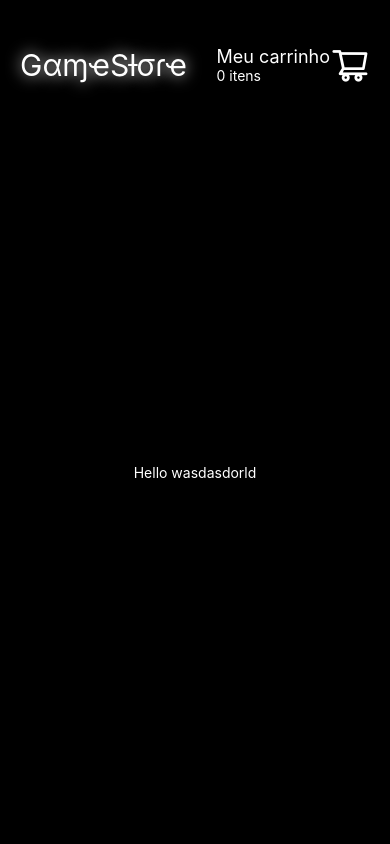
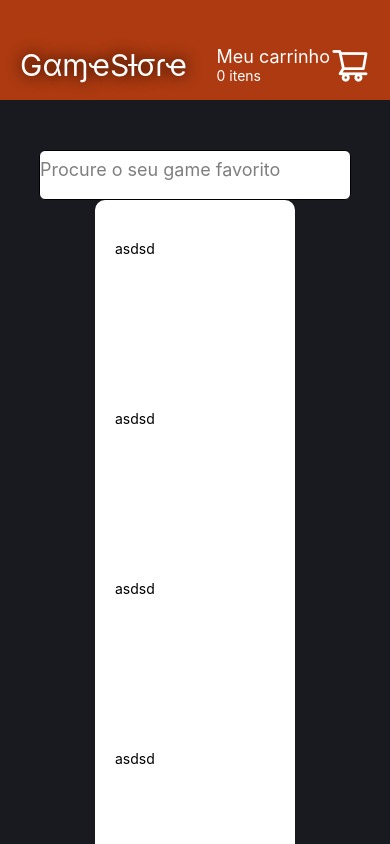
Before and after one commit to caioh123/desafio-supera, a React Native app: screen /HomePage in a window 390 px wide. Shown: the top 844 px of the page. Built offline with nearby package versions, Linux system fonts and the light colour scheme.

Commit message:
finished header, starting input text and game cards

```diff
--- a/App.js
+++ b/App.js
@@ -1,6 +1,4 @@
-import { StatusBar } from 'expo-status-bar';
 import React from 'react';
-import { StyleSheet, Text, View } from 'react-native';
 import { Routes } from './src/router';
 
 export default function App() {
@@ -10,12 +8,3 @@ export default function App() {
     </>
   );
 }
-
-const styles = StyleSheet.create({
-  container: {
-    flex: 1,
-    backgroundColor: '#fff',
-    alignItems: 'center',
-    justifyContent: 'center',
-  },
-});
--- /dev/null
+++ b/src/components/GameCard.js
@@ -0,0 +1,36 @@
+import React from 'react'
+import {ScrollView, Text, StyleSheet, View} from "react-native"
+
+export const GameCard = ({data}) => {
+
+    return (
+        <ScrollView style={styles.container}>
+            {data.map((res, i) =>
+            <View style={styles.cardContainer}>
+                <Text style={{color: "black"}}>asdsd</Text>
+            </View>
+            )}
+
+        </ScrollView>
+    )
+}
+
+const styles = StyleSheet.create({
+
+    container: {
+        backgroundColor: "#FFF",
+        padding: 20,
+        borderRadius: 10,
+        flexDirection: 'column',
+        width: 200,
+
+
+    },
+    cardContainer: {
+        paddingBottom: 20,
+        height: 150,
+        marginTop: 20,
+        width: "100%"
+    }
+
+})
--- a/src/components/Header.js
+++ b/src/components/Header.js
@@ -24,7 +24,7 @@ export const Header = () => {
 
 const styles = StyleSheet.create({
     container: {
-      backgroundColor: 'black',
+      backgroundColor: 'rgb(173,58,16)',
       alignItems: "center",
       justifyContent: "space-between",
       width: "100%",
@@ -36,7 +36,7 @@ const styles = StyleSheet.create({
     title: {
         color: "white",
         fontSize: 30,
-        textShadowColor: "white",
+        textShadowColor: "black",
         textShadowRadius: 15,
     },
     text: {
--- a/src/pages/HomePage.js
+++ b/src/pages/HomePage.js
@@ -1,14 +1,23 @@
 import React from 'react'
-import {View, Text, StyleSheet} from 'react-native'
+import {View, Text, StyleSheet, TextInput} from 'react-native'
+import { GameCard } from '../components/GameCard'
 import {Header} from '../components/Header'
+import { data } from '../products'
 
 export const HomePage = () => {
     return (
         <>
         <Header />
         <View style={styles.container}>
-            <Text style={{color: "#fff"}}>Hello wasdasdorld</Text>
+            <View style={styles.inputContainer}>
+
+            <TextInput multiline={true} textAlign={"center"} placeholder="Buscar seu jogo favorito" style={styles.input}>Procure o seu game favorito</TextInput>
+            </View>
+            <View>
+            <GameCard data={data} />
         </View>
+        </View>
+
         </>
     )
 }
@@ -16,8 +25,21 @@ export const HomePage = () => {
 const styles = StyleSheet.create({
     container: {
       flex: 1,
-      backgroundColor: 'black',
+      backgroundColor: 'rgb(25,25,32)',
       alignItems: 'center',
-      justifyContent: 'center',
     },
+    input: {
+        color: "rgba(0, 0, 0, 0.5)",
+        fontSize: 18
+    },
+    inputContainer: {
+        backgroundColor: "white",
+        marginTop: 50,
+        borderWidth: 1,
+        borderRadius: 6,
+        height: 50,
+        width: "80%",
+        paddingTop: 8
+
+    }
   });
--- /dev/null
+++ b/src/products.js
@@ -0,0 +1,65 @@
+export const data =  [
+    {
+      "id": 312,
+      "name": "Super Mario Odyssey",
+      "price": 197.88,
+      "score": 100,
+      "image": "super-mario-odyssey.png"
+    },
+    {
+      "id": 201,
+      "name": "Call Of Duty Infinite Warfare",
+      "price": 49.99,
+      "score": 80,
+      "image": "call-of-duty-infinite-warfare.png"
+    },
+    {
+      "id": 102,
+      "name": "The Witcher III Wild Hunt",
+      "price": 119.5,
+      "score": 250,
+      "image": "the-witcher-iii-wild-hunt.png"
+    },
+    {
+      "id": 99,
+      "name": "Call Of Duty WWII",
+      "price": 249.99,
+      "score": 205,
+      "image": "call-of-duty-wwii.png"
+    },
+    {
+      "id": 12,
+      "name": "Mortal Kombat XL",
+      "price": 69.99,
+      "score": 150,
+      "image": "mortal-kombat-xl.png"
+    },
+    {
+      "id": 74,
+      "name": "Shards of Darkness",
+      "price": 71.94,
+      "score": 400,
+      "image": "shards-of-darkness.png"
+    },
+    {
+      "id": 31,
+      "name": "Terra Média: Sombras de Mordor",
+      "price": 79.99,
+      "score": 50,
+      "image": "terra-media-sombras-de-mordor.png"
+    },
+    {
+      "id": 420,
+      "name": "FIFA 18",
+      "price": 195.39,
+      "score": 325,
+      "image": "fifa-18.png"
+    },
+    {
+      "id": 501,
+      "name": "Horizon Zero Dawn",
+      "price": 115.8,
+      "score": 290,
+      "image": "horizon-zero-dawn.png"
+    }
+  ]
```
